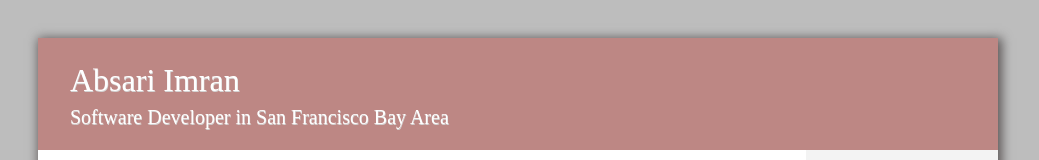
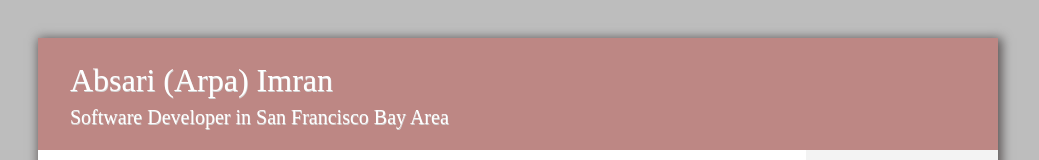
Before and after one commit to aarpa/aarpa.github.io, a plain HTML site: page index.html in a window 1280 px wide. Shown: the top 160 px of the page, without its empty margins (122-1161 px from the left). Drawn offline with Linux system fonts and the light colour scheme; a web font is replaced by a local one.

Commit message:
Change name.

```diff
--- a/index.html
+++ b/index.html
@@ -2,7 +2,7 @@
 <html>
   <head>
     <meta charset="utf-8">
-    <title>Absari Imran Resume</title>
+    <title>Absari (Arpa) Imran Resume</title>
     <link rel="stylesheet" href="./resources/css/reset.css" type="text/css">
     <link rel="stylesheet" href="./resources/css/style.css" type="text/css">
     <link href="https://fonts.googleapis.com/css?family=Scope+One|Tajawal:300,400,500,700" rel="stylesheet">
@@ -11,7 +11,7 @@
   <body>
     <header>
       <div class="title">
-        <h1>Absari Imran</h1>
+        <h1>Absari (Arpa) Imran</h1>
         <h2>Software Developer in San Francisco Bay Area</h2>
       </div>
     </header>
```
